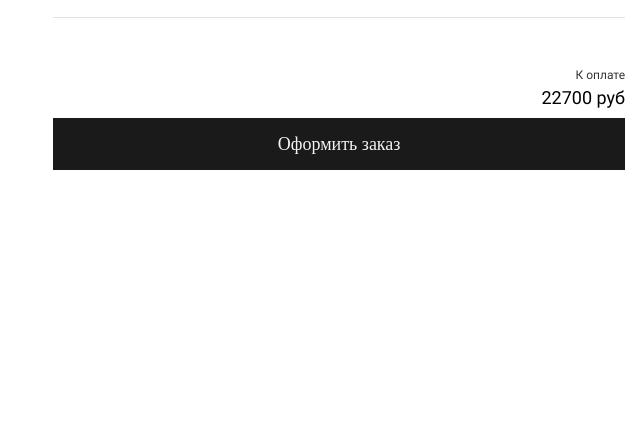
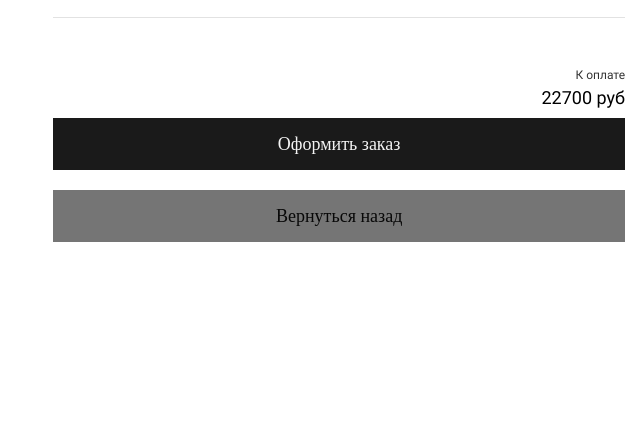
Before and after one commit to settesss/KKShop, a PHP site: page /src/html/cart.html in a window 1280 px wide. Shown: the part 464-905 px from the top of the page, without its empty margins (640-1280 px from the left). Before the commit the page ends 634 px from the top, so only its background shows below. Run offline with PHP 8.4, Linux system fonts and the light colour scheme; some web fonts are replaced.

Commit message:
add(cart.html, cart.css): добавлена кнопка серого цвета для возможности вернуться назад

```diff
--- a/src/html/cart.html
+++ b/src/html/cart.html
@@ -84,6 +84,11 @@
                 Оформить заказ
               </p>
             </button>
+            <button class="cart__button-back button button--gray">
+              <p class="cart__button-text">
+                Вернуться назад
+              </p>
+            </button>
           </div>
         </div>
       </section>
--- a/src/styles/cart.css
+++ b/src/styles/cart.css
@@ -130,3 +130,9 @@
   font-weight: 400;
   line-height: 200%;
 }
+
+.cart__button-back {
+  margin-top: 20px;
+}
+
+.cart__button-text {}
--- a/src/styles/product.css
+++ b/src/styles/product.css
@@ -6,6 +6,11 @@
   font-size: 18px;
   text-wrap: nowrap;
   transition: transform 0.3s;
+}
+
+.button--gray {
+  background-color: #757575;
+  color: #080808;
 }
 
 .button:hover {
```
